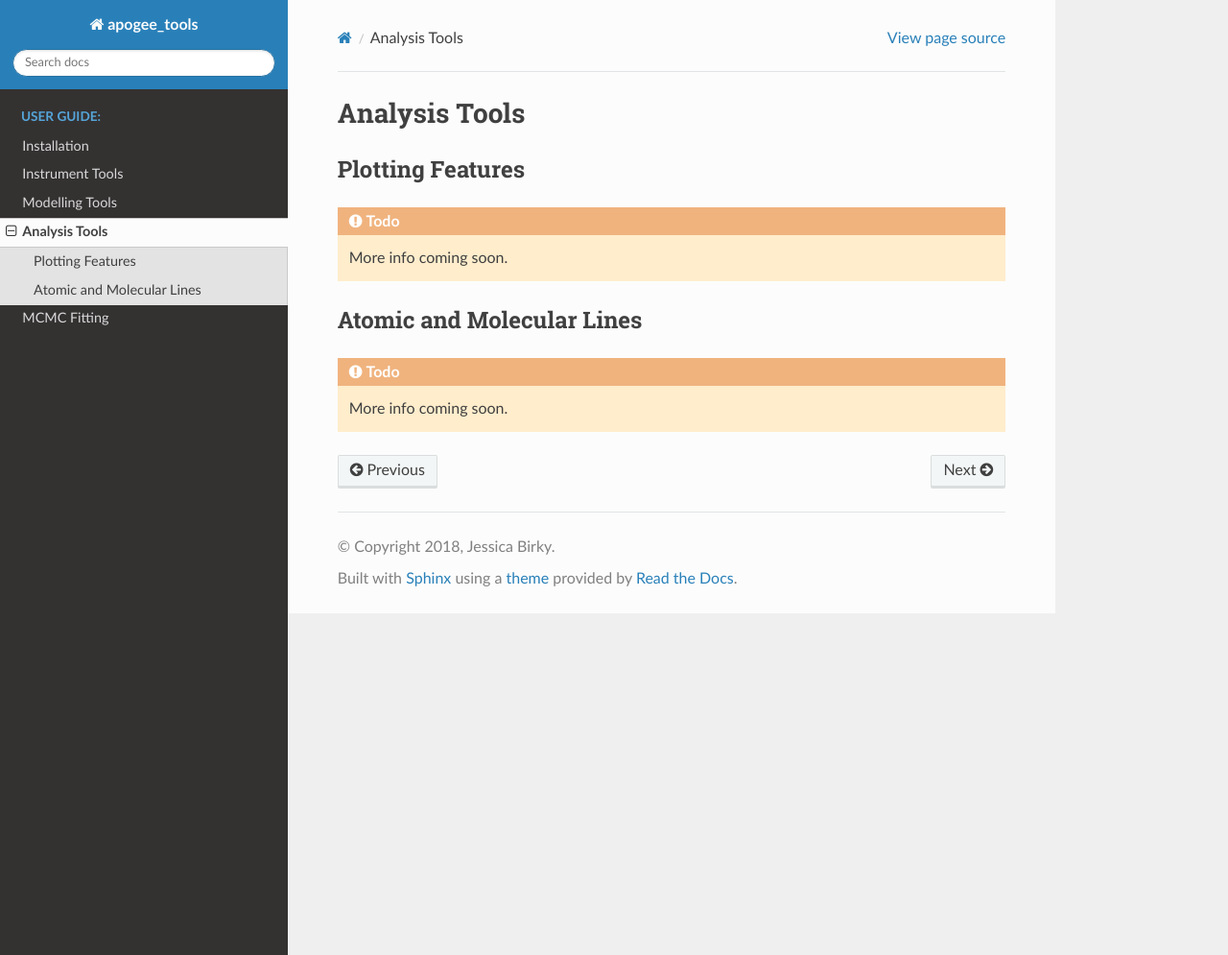
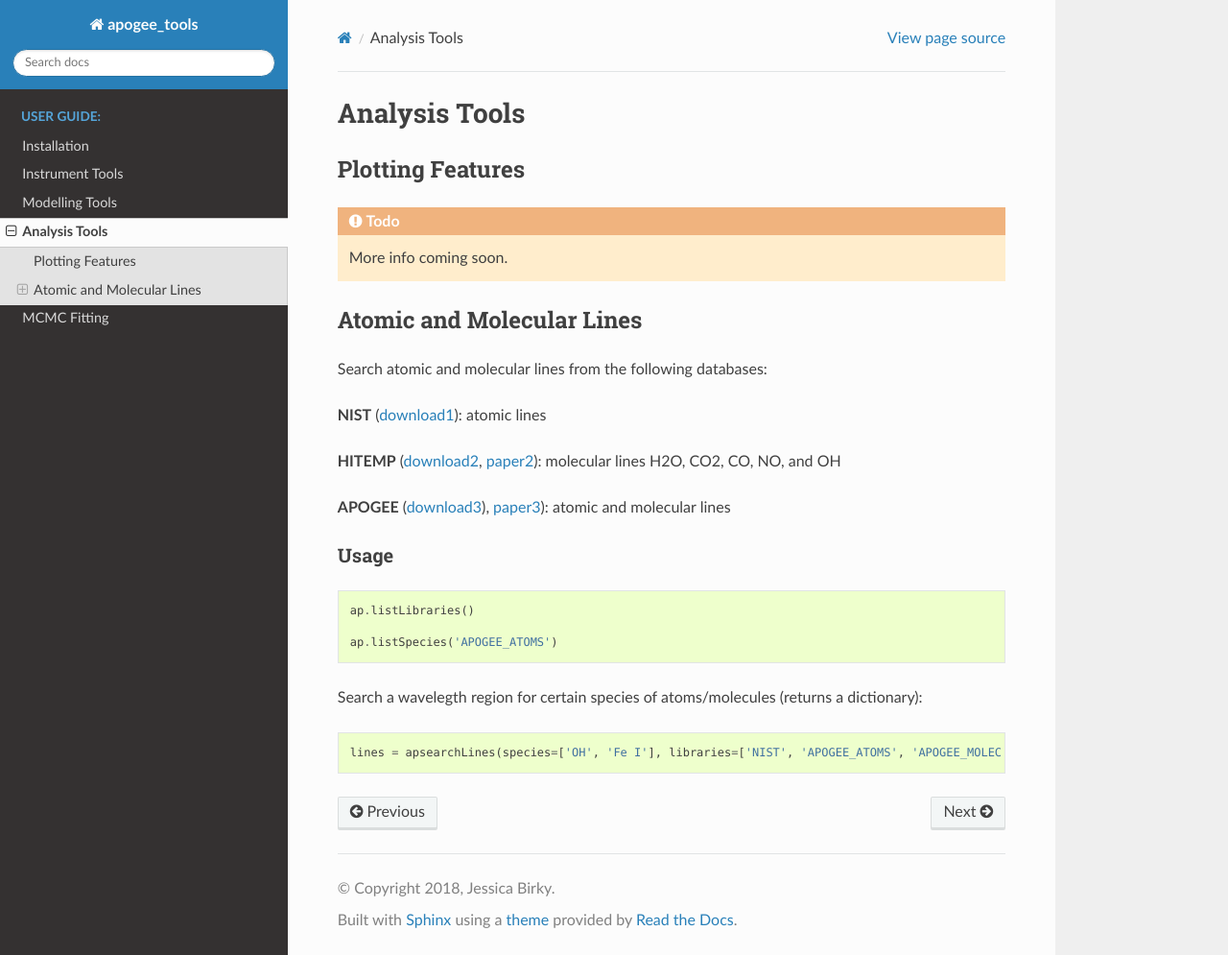
Before and after one commit to jbirky/apogee_tools, a Sphinx documentation site: the page built from docs/source/user/analysis.rst, in a window 1280 px wide and 995 px high. Shown: the whole window at 96% size. Built offline with Sphinx 7.4.7 and the Read the Docs theme 2.0.0, drawn with Linux system fonts in a browser that asks for light colours.

Commit message:
document line search functions

```diff
--- a/docs/source/user/analysis.rst
+++ b/docs/source/user/analysis.rst
@@ -9,4 +9,25 @@ Plotting Features
 Atomic and Molecular Lines
 --------------------------
 
-.. todo:: More info coming soon.
+Search atomic and molecular lines from the following databases:
+
+**NIST** (`download1 <https://physics.nist.gov/PhysRefData/ASD/lines_form.html>`_): atomic lines
+
+**HITEMP** (`download2 <ftp://cfa-ftp.harvard.edu/pub/HITEMP-2010/)>`_, `paper2 <https://www.cfa.harvard.edu/atmosphere/publications/2010-HITEMP-JQSRT-111.pdf>`_): molecular lines H2O, CO2, CO, NO, and OH
+
+**APOGEE** (`download3 <https://zenodo.org/record/32629#.Vi0XBBCrSfS>`_), `paper3 <https://arxiv.org/abs/1502.04080>`_): atomic and molecular lines
+
+Usage
+~~~~~
+
+.. code-block:: python
+
+	ap.listLibraries()
+
+	ap.listSpecies('APOGEE_ATOMS')
+
+Search a wavelegth region for certain species of atoms/molecules (returns a dictionary):
+
+.. code-block:: python
+
+	lines = apsearchLines(species=['OH', 'Fe I'], libraries=['NIST', 'APOGEE_ATOMS', 'APOGEE_MOLEC'], range=[15200,15300])
```
Also changed, not shown: 5 other files.
